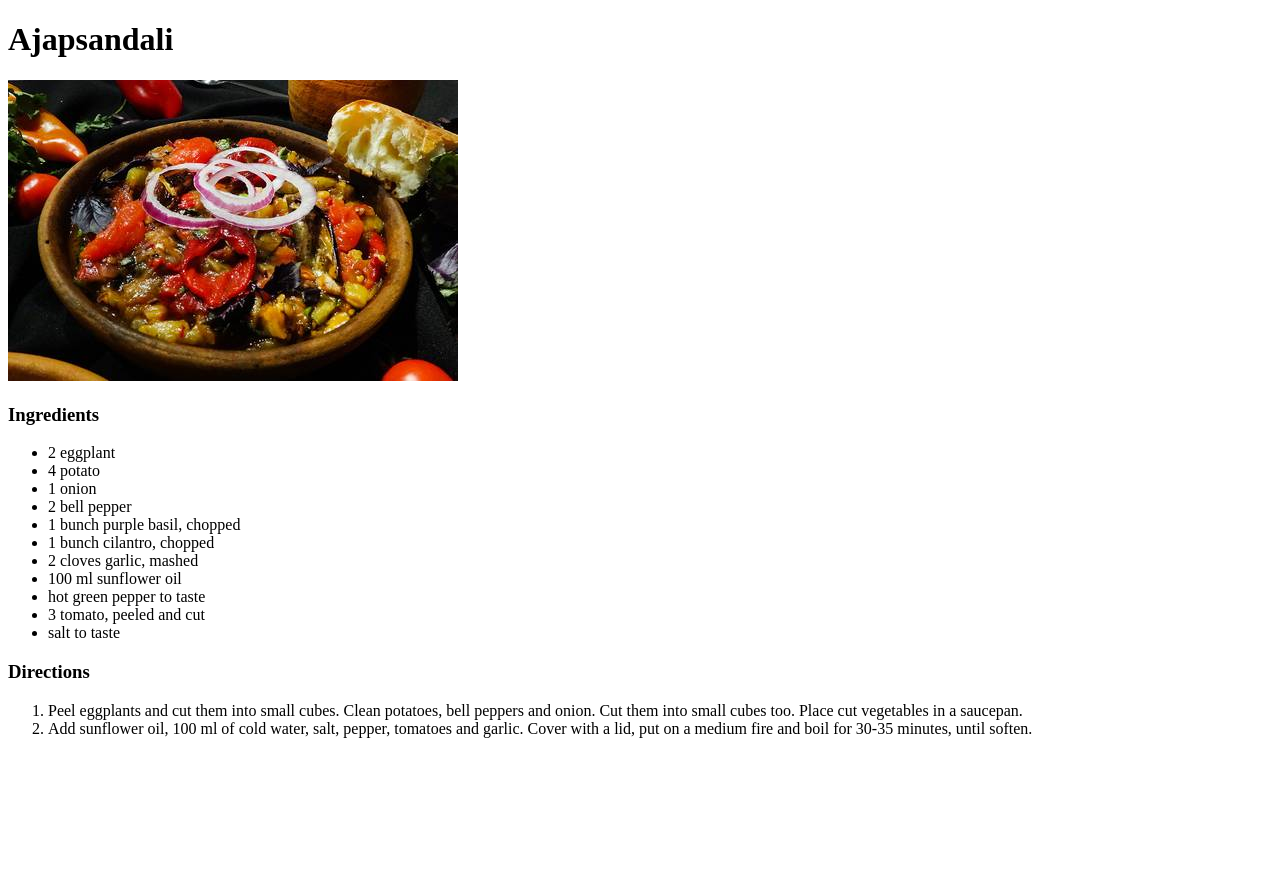
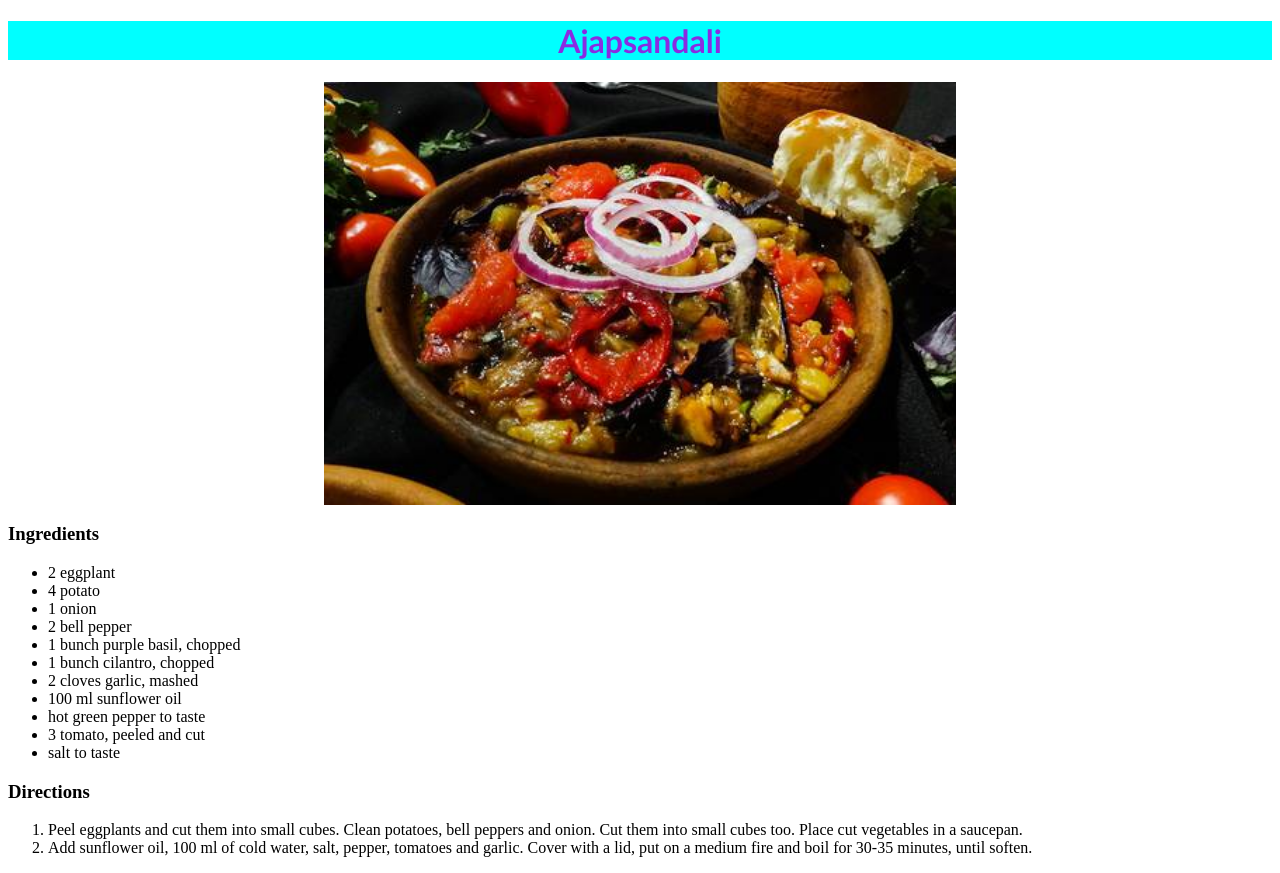
Before and after one commit to theorangespark/odin-recipes, a plain HTML site: page recipes/ajapsandali.html in a window 1280 px wide. Before the commit the page ends 800 px from the top, so only its background shows below. Drawn offline with Linux system fonts and the light colour scheme.

Commit message:
css corrected

```diff
--- /dev/null
+++ b/recipes/styles.css
@@ -0,0 +1,31 @@
+h1  {
+    font-family: 'Trebuchet MS', 'Lucida Sans Unicode', 'Lucida Grande', 'Lucida Sans', Arial, sans-serif;
+    text-align: center;
+    color: blueviolet;
+    background-color: aqua;
+    font-weight: bold;
+
+}
+
+img {
+    height: auto;
+    width: 800px;
+}
+
+.center {
+    display: block;
+    margin-left: auto;
+    margin-right: auto;
+    width: 50%;
+}
+
+#container {
+    text-align: center;
+}
+
+#list {
+    display: inline-block;
+    text-align: left;
+    font-size: 25px;
+    font-family: 'Franklin Gothic Medium', 'Arial Narrow', Arial, sans-serif;
+  }
```
Also changed, not shown: recipes/chakapuli.html (+1 -1 lines), recipes/khachapuri.html (+1 -1 lines).
